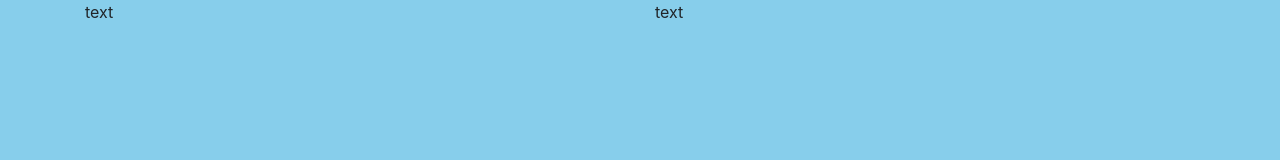
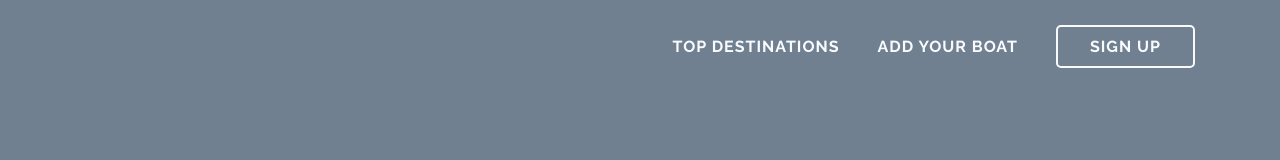
Before and after one commit to zloty60/landing_page, a website built with webpack: page src/template.html in a window 1280 px wide. Built offline with nearby package versions, Linux system fonts and the light colour scheme.

Commit message:
basic navbar

```diff
--- a/src/index.js
+++ b/src/index.js
@@ -1,3 +1 @@
 import "./scss/index.scss";
-
-console.log("test");
--- /dev/null
+++ b/src/scss/base/base.scss
@@ -0,0 +1,7 @@
+li {
+  list-style-type: none;
+}
+
+a:hover {
+  text-decoration: none;
+}
--- /dev/null
+++ b/src/scss/base/custom.scss
@@ -0,0 +1 @@
+$font-family-sans-serif: "Raleway", sans-serif;
--- /dev/null
+++ b/src/scss/base/variables.scss
@@ -0,0 +1 @@
+$nav-links-color: #f9fafe;
--- /dev/null
+++ b/src/scss/components/navbar.scss
@@ -0,0 +1,46 @@
+.navbar {
+  position: fixed;
+  top: 0;
+  left: 0;
+  right: 0;
+  padding-top: 35px;
+
+  &__list {
+    display: flex;
+    flex-grow: 1;
+    justify-content: flex-end;
+  }
+
+  &__item {
+    &--mobile {
+      @include breakPoint(md) {
+        display: none;
+      }
+    }
+    &--desktop {
+      display: none;
+      margin-left: 38px;
+      @include breakPoint(md) {
+        display: block;
+      }
+    }
+  }
+
+  &__link {
+    color: $nav-links-color;
+    font-weight: bold;
+    font-size: 1rem;
+    letter-spacing: 1px;
+    transition: color 0.5s;
+    &:hover {
+      color: #e7434e;
+    }
+
+    &--border {
+      border: 2px solid;
+      padding: 10px 32px;
+      border-radius: 5px;
+      text-align: center;
+    }
+  }
+}
--- a/src/scss/index.scss
+++ b/src/scss/index.scss
@@ -1,10 +1,15 @@
+@import "./base/custom.scss";
+
 @import "~bootstrap/scss/bootstrap";
 
+@import url("https://fonts.googleapis.com/css?family=Raleway:100,100i,200,200i,300,300i,400,400i,500,500i,600,600i,700,700i,800,800i,900,900i&display=swap&subset=latin-ext");
+
+@import "./base/variables.scss";
 @import "./base/break-point.scss";
+@import "./base/base.scss";
+
+@import "./components/navbar.scss";
 
 body {
-  background-color: red;
-  @include breakPoint(sm) {
-    background-color: skyblue;
-  }
+  background-color: slategrey;
 }
--- a/src/template.html
+++ b/src/template.html
@@ -7,15 +7,23 @@
     <title>Document</title>
   </head>
   <body>
-    <div class="container">
-      <div class="row">
-        <div class="col-12 col-sm-6">
-          text
-        </div>
-        <div class="col-12 col-sm-6">
-          text
-        </div>
+    <nav class="navbar">
+      <div class="container">
+        <ul class="navbar__list">
+          <li class="navbar__item navbar__item--mobile">
+            <button>mobile</button>
+          </li>
+          <li class="navbar__item navbar__item--desktop">
+            <a href="#" class="navbar__link">TOP DESTINATIONS</a>
+          </li>
+          <li class="navbar__item navbar__item--desktop">
+            <a href="#" class="navbar__link"> ADD YOUR BOAT</a>
+          </li>
+          <li class="navbar__item navbar__item--desktop">
+            <a href="#" class="navbar__link navbar__link--border"> SIGN UP</a>
+          </li>
+        </ul>
       </div>
-    </div>
+    </nav>
   </body>
 </html>
```
